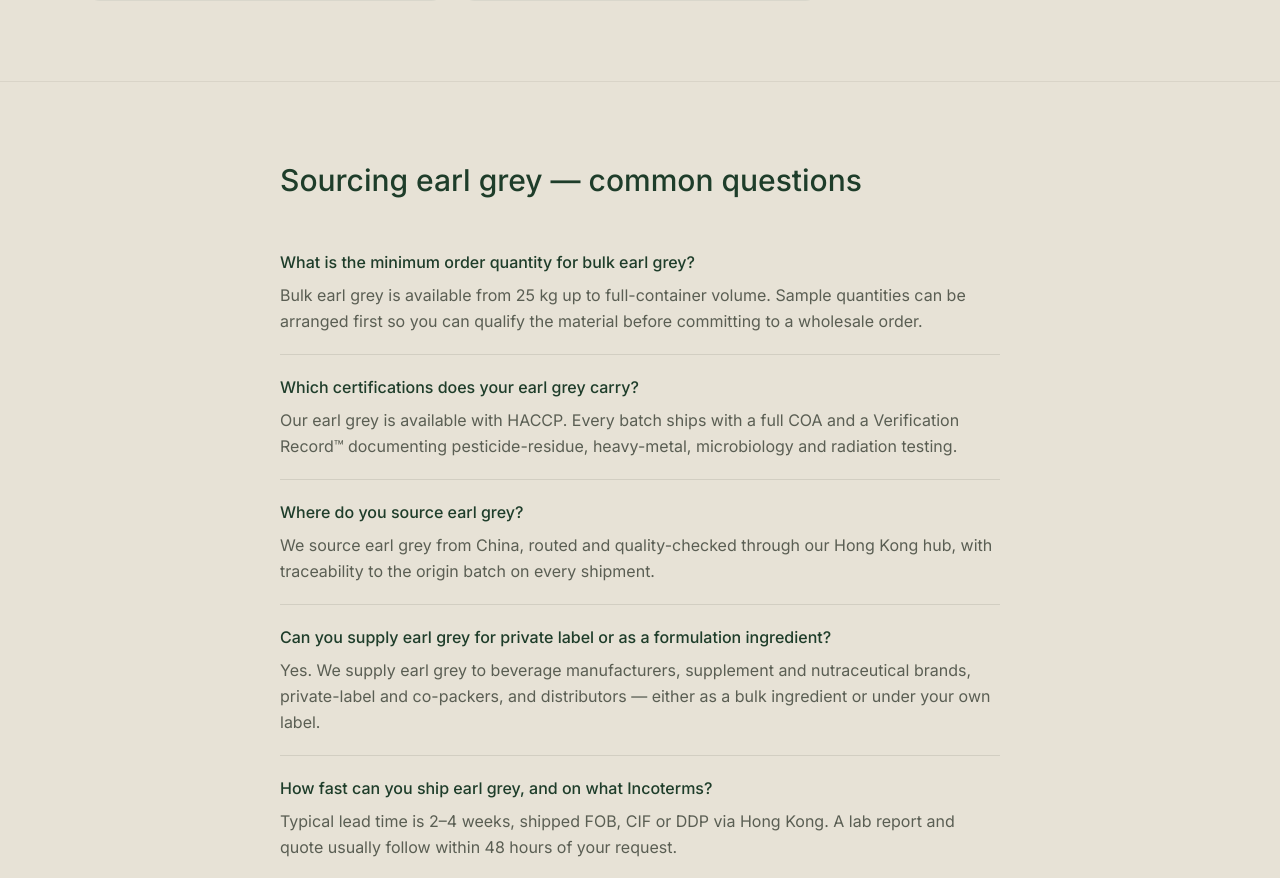
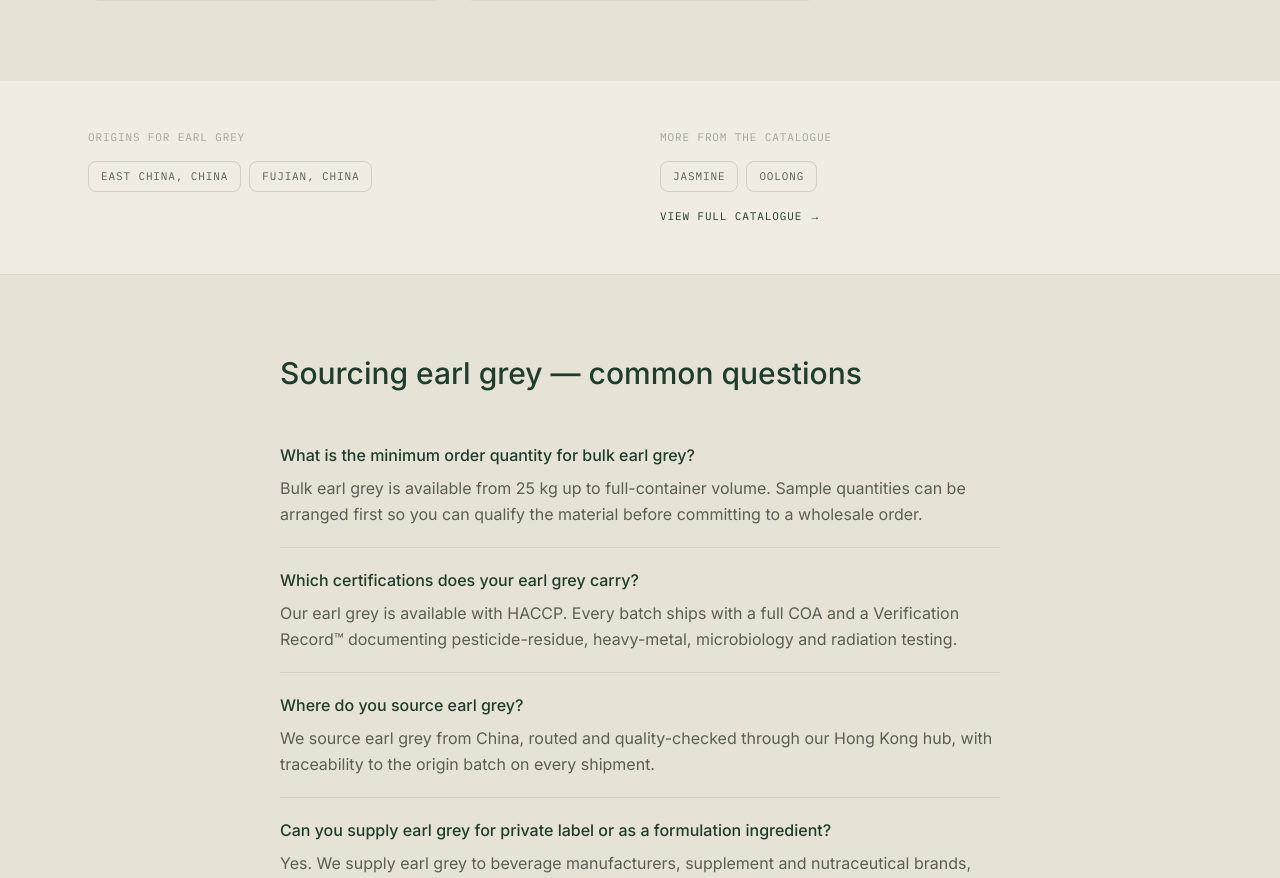
Before and after one commit to lwrampen/superfoods-partners-web-, a Next.js app: page /catalog/earl-grey-tea-powder in a window 1280 px wide. Shown: the part 1639-2517 px from the top of the page. Built offline with nearby package versions, Linux system fonts and the light colour scheme.

Commit message:
SFP indexatie: interne links op PDP naar origin-pagina's + gerelateerde producten + catalogus (crawl-paden voor 'discovered-not-indexed' routes) (#3)
Claude-Session: https://claude.ai/code/session_01H42qBCMk77Vjhzb9zVVYi9

Co-authored-by: Claude <noreply@anthropic.com>

```diff
--- a/src/app/catalog/[product]/page.tsx
+++ b/src/app/catalog/[product]/page.tsx
@@ -31,6 +31,9 @@ export default async function ProductPage({ params }: { params: Promise<{ produc
   const origins = p.originSlugs.map((s) => ORIGINS[s]);
   const passportNotes = Object.fromEntries(origins.map((o) => [o.slug, originNote(p.slug, o.slug)]));
   const faqs = productFaqs(p.slug);
+  // Interne links: crawl-paden naar origin- en andere product-pagina's (helpt indexatie).
+  const sameCat = PRODUCTS.filter((x) => x.category === p.category && x.slug !== p.slug);
+  const related = (sameCat.length ? sameCat : PRODUCTS.filter((x) => x.slug !== p.slug)).slice(0, 4);
 
   // B2B wholesale is quote-based (RFQ): no public price and no reviews, so a
   // Product snippet can never satisfy Google's offers/review/aggregateRating
@@ -112,6 +115,39 @@ export default async function ProductPage({ params }: { params: Promise<{ produc
 
         <OriginPassport origins={origins} notes={passportNotes} accent={p.accent} />
 
+        {/* Interne links — crawl-paden naar origin- & gerelateerde productpagina's (indexatie) */}
+        <section className="mx-auto max-w-6xl px-6 py-12">
+          <div className="grid gap-10 md:grid-cols-2">
+            <div>
+              <h2 className="mono text-[11px] uppercase tracking-wide text-stone/50">Origins for {p.name.toLowerCase()}</h2>
+              <ul className="mt-4 flex flex-wrap gap-2">
+                {origins.map((o) => (
+                  <li key={o.slug}>
+                    <Link href={`/origins/${o.slug}`} className="mono inline-block rounded-lg border border-stone/20 px-3 py-1.5 text-[11px] uppercase text-stone transition-colors hover:border-green hover:text-green">
+                      {o.name}, {o.country}
+                    </Link>
+                  </li>
+                ))}
+              </ul>
+            </div>
+            {related.length > 0 && (
+              <div>
+                <h2 className="mono text-[11px] uppercase tracking-wide text-stone/50">More from the catalogue</h2>
+                <ul className="mt-4 flex flex-wrap gap-2">
+                  {related.map((r) => (
+                    <li key={r.slug}>
+                      <Link href={`/catalog/${r.slug}`} className="mono inline-block rounded-lg border border-stone/20 px-3 py-1.5 text-[11px] uppercase text-stone transition-colors hover:border-green hover:text-green">
+                        {r.name}
+                      </Link>
+                    </li>
+                  ))}
+                </ul>
+                <Link href="/catalog" className="mono mt-4 inline-block text-[11px] uppercase tracking-wide text-green">View full catalogue →</Link>
+              </div>
+            )}
+          </div>
+        </section>
+
         {/* Buyer-intent FAQ — content depth for B2B long-tail + citable Q&A for AI/GEO */}
         {faqs.length > 0 && (
           <section className="border-t border-stone/10 bg-sand">
```
